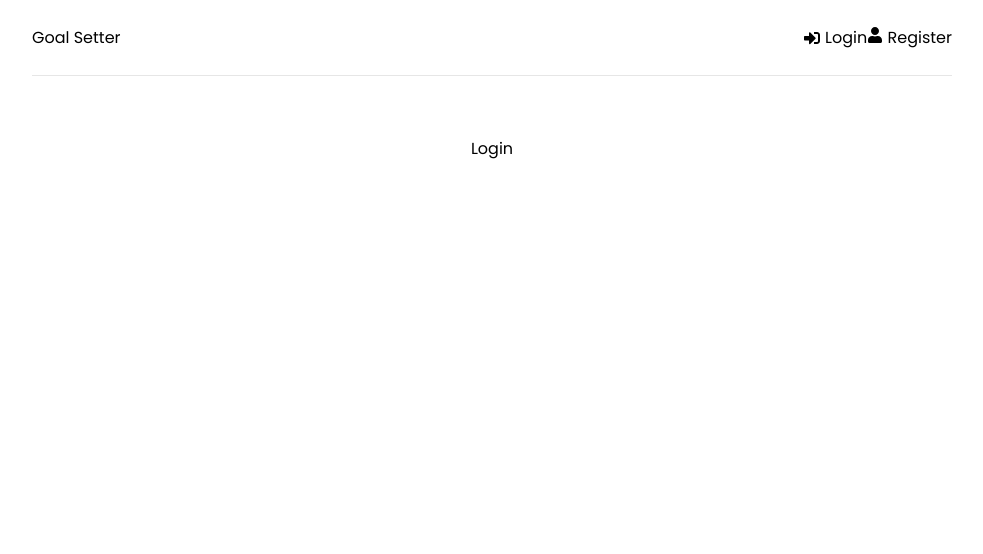
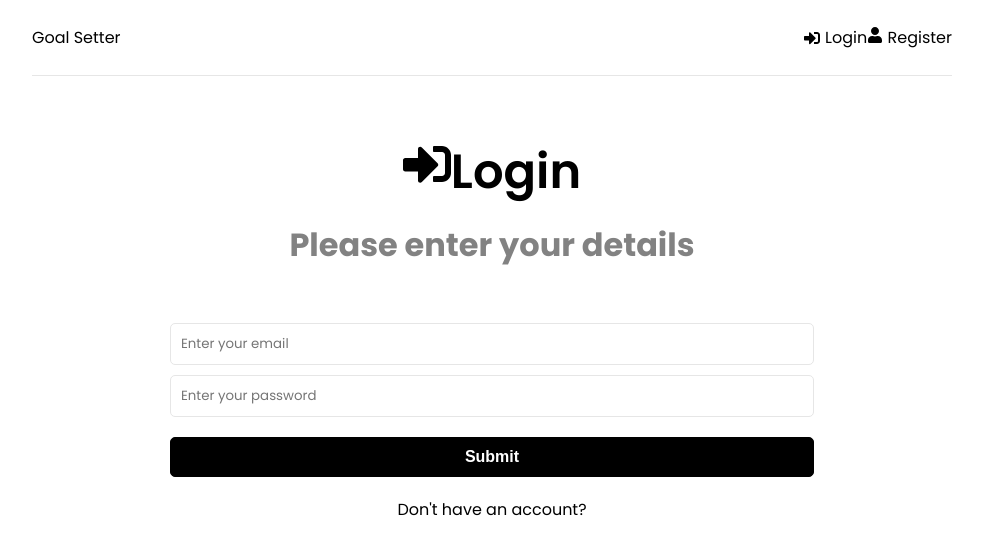
Before and after one commit to aindriu80/mern-ty-22-tutorial, a React (Create React App) app in the folder frontend/: page /login in a window 1280 px wide. Shown: the top 554 px of the page, without its empty margins (148-1131 px from the left). Built offline with nearby package versions, Linux system fonts and the light colour scheme.

Commit message:
Login Page & Link to Register

```diff
--- a/frontend/src/pages/Login.jsx
+++ b/frontend/src/pages/Login.jsx
@@ -1,5 +1,67 @@
+import { useState, useEffect } from 'react'
+import { FaSignInAlt } from 'react-icons/fa'
+import { Link } from 'react-router-dom'
 function Login() {
-  return <div>Login</div>
+  const [formData, setFormData] = useState({
+    email: '',
+    password: '',
+  })
+
+  const { email, password } = formData
+
+  const onChange = (e) => {
+    setFormData((prevState) => ({
+      ...prevState,
+      [e.target.name]: e.target.value,
+    }))
+  }
+  const onSubmit = (e) => {
+    e.preventDefault()
+  }
+  return (
+    <>
+      <section className="heading">
+        <h1>
+          <FaSignInAlt />
+          Login
+        </h1>
+        <p>Please enter your details</p>
+      </section>
+
+      <section className="form">
+        <form onSubmit={onSubmit}>
+          <div className="form-group">
+            <input
+              type="email"
+              className="form-control"
+              id="email"
+              name="email"
+              value={email}
+              placeholder="Enter your email"
+              onChange={onChange}
+            />
+            <div className="form-group">
+              <input
+                type="text"
+                className="form-control"
+                id="password"
+                name="password"
+                value={password}
+                placeholder="Enter your password"
+                onChange={onChange}
+              />
+            </div>
+            <div className="form-group">
+              <button type="submit" className="btn btn-block">
+                Submit
+              </button>
+            </div>
+            <Link to="/register">Don't have an account?</Link>
+          </div>
+        </form>
+      </section>
+    </>
+  )
 }
 
 export default Login
--- a/frontend/src/pages/Register.jsx
+++ b/frontend/src/pages/Register.jsx
@@ -1,5 +1,6 @@
 import { useState, useEffect } from 'react'
 import { FaUser } from 'react-icons/fa'
+import { Link } from 'react-router-dom'
 function Register() {
   const [formData, setFormData] = useState({
     name: '',
@@ -80,6 +81,7 @@
               </button>
             </div>
           </div>
+          <Link to="/login">Already have an account?</Link>
         </form>
       </section>
     </>
```
